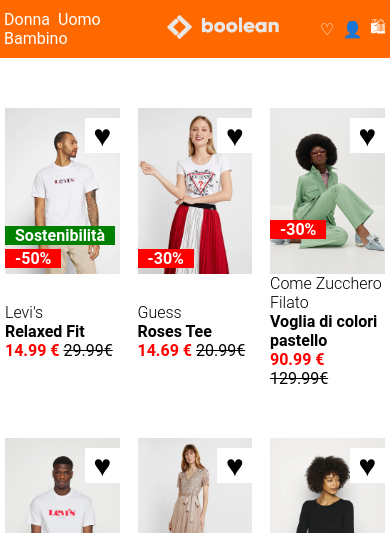
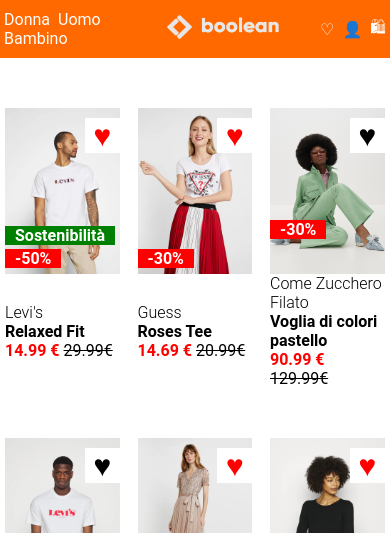
Before and after one commit to hajjamn/vite-boolando, a Vue app: page / in a window 390 px wide. Shown: the top 533 px of the page. Built offline with nearby package versions, Linux system fonts and the light colour scheme.

Commit message:
ADD: added favorite responsiveness to click and dependance on isInFavorites value

```diff
--- a/src/components/AppMain.vue
+++ b/src/components/AppMain.vue
@@ -167,6 +167,7 @@
 }
 
 .product .favorite {
+  cursor: pointer;
   position: absolute;
   top: 10px;
   right: 0;
@@ -176,9 +177,10 @@
   font-size: 30px;
   text-align: center;
   background-color: white;
+  user-select: none;
 }
 
-.product .favorite .selected{
+.product .favorite.isInFavorites {
   color: red;
 }
 
--- a/src/components/ProductCard.vue
+++ b/src/components/ProductCard.vue
@@ -33,7 +33,7 @@
       <div class="overlay">
         <img :src="`/img/${item.backImage}`" alt="" class="product-alt-img">
       </div>
-      <div class="favorite">&hearts;</div>
+      <div class="favorite" :class="item.isInFavorites === true ? 'isInFavorites' : '' " @click="item.isInFavorites = !item.isInFavorites">&hearts;</div>
       <ul class="badge-container col-flex">
         <li v-for="badge in item.badges" class="badge" :class="badge.type">
           <p>{{ badge.value }}</p>
```
